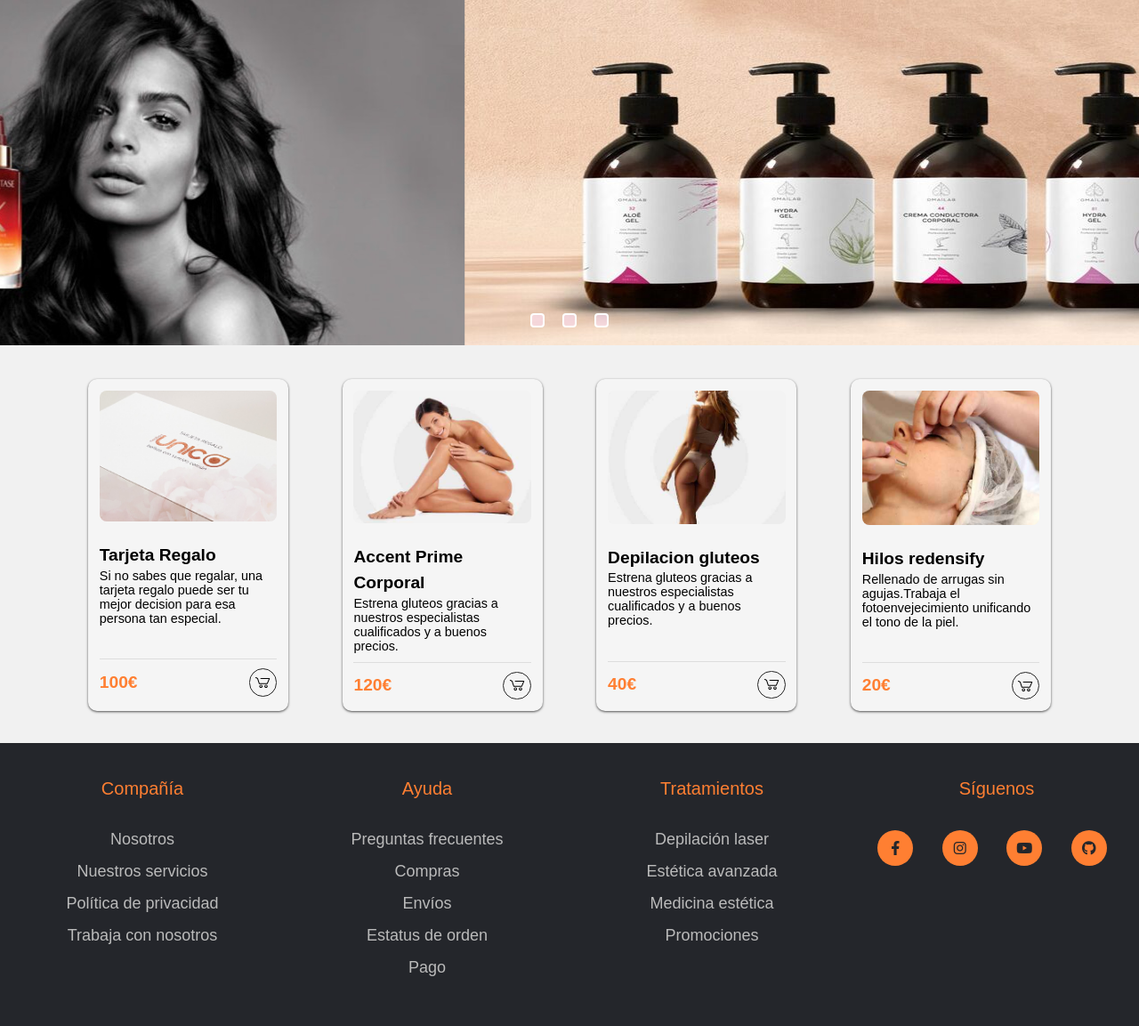
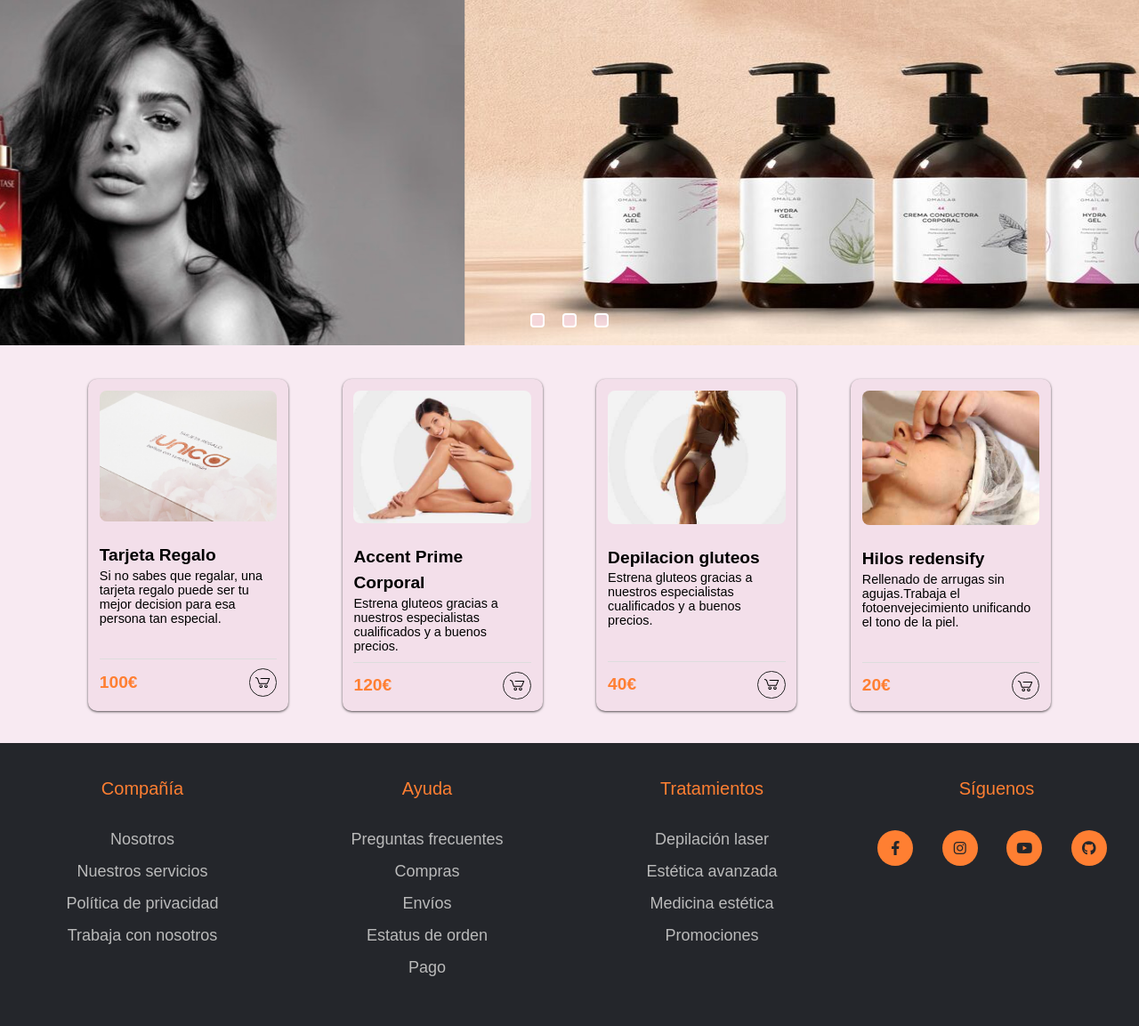
Before and after one commit to Fsolanaa/Vaguada2.0, a PHP site: page / in a window 1280 px wide. Shown: the part 113-1266 px from the top of the page at 89% size. Run offline with PHP 8.4, Linux system fonts and the light colour scheme.

Commit message:
Revert "Solucionados los problemas mentales de Juan."
This reverts commit 1ace34aa6e6992b3df5504185661916bccfed6f1.

```diff
--- a/Centros_Unico/styles/comun.css
+++ b/Centros_Unico/styles/comun.css
@@ -8,7 +8,7 @@
 
 body{
   overflow-x: hidden;
-  background-color: #f1f1f1;
+  background-color: #f8eaf2;
 }
 
 /* SCROLLBAR */
--- a/Centros_Unico/styles/productCards.css
+++ b/Centros_Unico/styles/productCards.css
@@ -6,7 +6,7 @@
     height: auto;
     margin-bottom: 3%;
     padding: .8em;
-    background: #f5f5f5;
+    background: #f3dfea;
     position: relative;
     overflow: visible;
     box-shadow: 0 1px 3px rgba(0,0,0,0.5), 0 1px 2px rgba(0,0,0,0.24);
```
